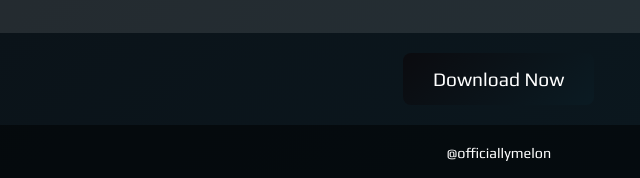
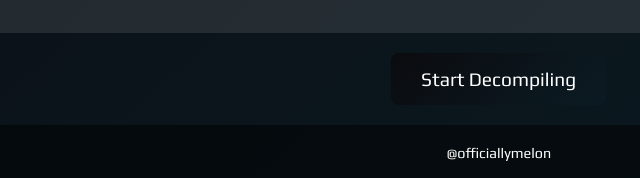
Before and after one commit to OfficiallyMelon/melonhub.xyz, a plain HTML site: page index.html in a window 1280 px wide. Shown: the part 993-1171 px from the top of the page, 141-781 px from the left. Drawn offline with Linux system fonts and the light colour scheme.

Commit message:
Update index.html

```diff
--- a/index.html
+++ b/index.html
@@ -143,7 +143,7 @@
     </section>
 
     <div style="text-align: center;">
-        <a href="https://github.com/OfficiallyMelon/BetterDecompiler?tab=readme-ov-file#installation" class="download-btn">Download Now</a>
+        <a href="https://github.com/OfficiallyMelon/BetterDecompiler?tab=readme-ov-file#installation" class="download-btn">Start Decompiling</a>
     </div>
 </div>
 
```
